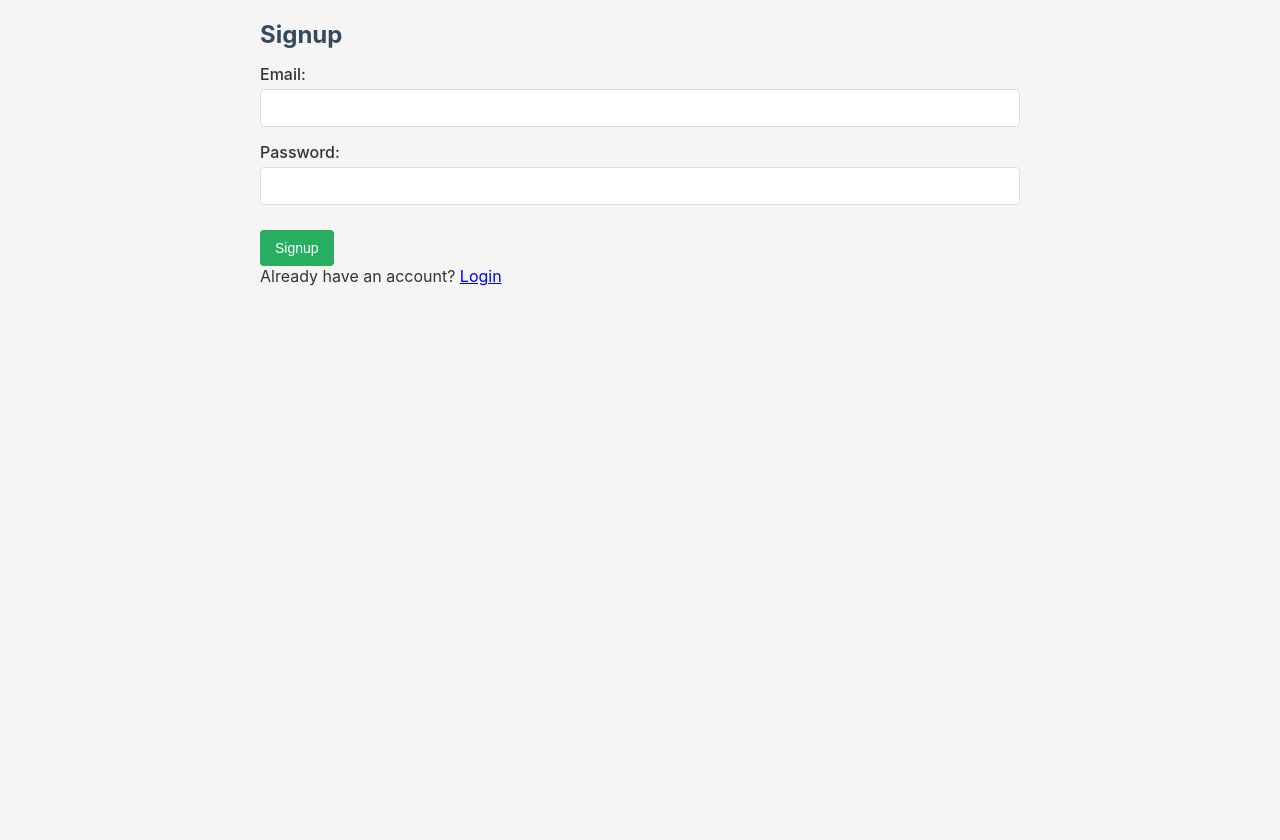
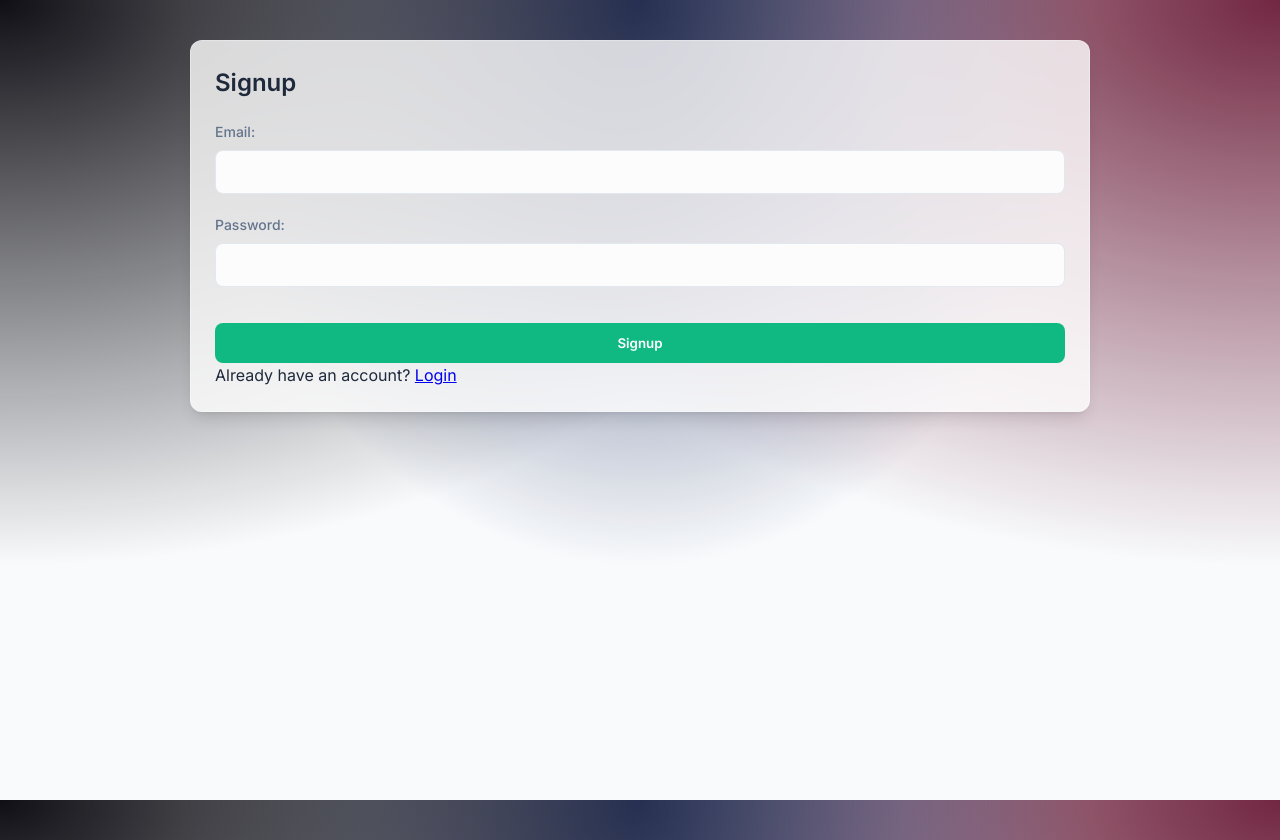
Before and after one commit to amathziah/devops, a React (Vite) app in the folder client/: page /signup in a window 1280 px wide. Before the commit the page ends 800 px from the top, so only its background shows below. Built offline with nearby package versions, Linux system fonts and the light colour scheme.

Commit message:
ui: implement premium design system with modern tokens and glassmorphism

```diff
--- a/client/src/index.css
+++ b/client/src/index.css
@@ -1,3 +1,23 @@
+@import url('https://fonts.googleapis.com/css2?family=Inter:wght@300;400;500;600;700&display=swap');
+
+:root {
+    --primary: #6366f1;
+    --primary-hover: #4f46e5;
+    --secondary: #64748b;
+    --success: #10b981;
+    --danger: #ef4444;
+    --warning: #f59e0b;
+    --background: #f8fafc;
+    --card-bg: #ffffff;
+    --text-main: #1e293b;
+    --text-muted: #64748b;
+    --border: #e2e8f0;
+    --shadow-sm: 0 1px 2px 0 rgb(0 0 0 / 0.05);
+    --shadow: 0 4px 6px -1px rgb(0 0 0 / 0.1), 0 2px 4px -2px rgb(0 0 0 / 0.1);
+    --shadow-lg: 0 10px 15px -3px rgb(0 0 0 / 0.1), 0 4px 6px -4px rgb(0 0 0 / 0.1);
+    --radius: 12px;
+}
+
 * {
     margin: 0;
     padding: 0;
@@ -5,153 +25,211 @@
 }
 
 body {
-    font-family: -apple-system, BlinkMacSystemFont, 'Segoe UI', 'Roboto', 'Oxygen',
-        'Ubuntu', 'Cantarell', 'Fira Sans', 'Droid Sans', 'Helvetica Neue',
-        sans-serif;
-    -webkit-font-smoothing: antialiased;
-    -moz-osx-font-smoothing: grayscale;
-    background-color: #f5f5f5;
-    color: #333;
+    font-family: 'Inter', -apple-system, sans-serif;
+    background: var(--background);
+    background-image: radial-gradient(at 0% 0%, hsla(253,16%,7%,1) 0, transparent 50%),
+                      radial-gradient(at 50% 0%, hsla(225,39%,30%,1) 0, transparent 50%),
+                      radial-gradient(at 100% 0%, hsla(339,49%,30%,1) 0, transparent 50%);
+    background-attachment: fixed;
+    color: var(--text-main);
+    min-height: 100vh;
+    line-height: 1.5;
 }
 
 .container {
-    max-width: 800px;
-    margin: 0 auto;
-    padding: 20px;
+    max-width: 900px;
+    margin: 40px auto;
+    padding: 24px;
+    background: rgba(255, 255, 255, 0.8);
+    backdrop-filter: blur(12px);
+    border-radius: var(--radius);
+    box-shadow: var(--shadow-lg);
+    border: 1px solid rgba(255, 255, 255, 0.3);
 }
 
 h1 {
+    font-weight: 700;
+    font-size: 2.25rem;
+    background: linear-gradient(135deg, var(--primary), #a855f7);
+    -webkit-background-clip: text;
+    -webkit-text-fill-color: transparent;
+    margin-bottom: 2rem;
     text-align: center;
-    margin-bottom: 30px;
-    color: #2c3e50;
 }
 
 h2 {
-    margin-bottom: 15px;
-    color: #34495e;
+    font-weight: 600;
+    font-size: 1.5rem;
+    margin-bottom: 1.25rem;
+    color: var(--text-main);
 }
 
 .card {
-    background: white;
-    border-radius: 8px;
-    padding: 20px;
-    margin-bottom: 20px;
-    box-shadow: 0 2px 4px rgba(0,0,0,0.1);
+    background: var(--card-bg);
+    border-radius: var(--radius);
+    padding: 24px;
+    margin-bottom: 24px;
+    box-shadow: var(--shadow);
+    border: 1px solid var(--border);
+    transition: transform 0.2s ease, box-shadow 0.2s ease;
+}
+
+.card:hover {
+    transform: translateY(-2px);
+    box-shadow: var(--shadow-lg);
 }
 
 form div {
-    margin-bottom: 15px;
+    margin-bottom: 1.25rem;
 }
 
 label {
     display: block;
-    margin-bottom: 5px;
+    margin-bottom: 0.5rem;
     font-weight: 500;
+    font-size: 0.875rem;
+    color: var(--text-muted);
 }
 
 input {
     width: 100%;
-    padding: 10px;
-    border: 1px solid #ddd;
-    border-radius: 4px;
-    font-size: 14px;
+    padding: 0.75rem 1rem;
+    border: 1px solid var(--border);
+    border-radius: 8px;
+    font-size: 1rem;
+    transition: border-color 0.2s, box-shadow 0.2s;
+    background: #fcfcfc;
 }
 
 input:focus {
     outline: none;
-    border-color: #3498db;
-    box-shadow: 0 0 0 2px rgba(52, 152, 219, 0.2);
+    border-color: var(--primary);
+    box-shadow: 0 0 0 3px rgba(99, 102, 241, 0.2);
 }
 
 button {
-    background-color: #3498db;
+    font-family: inherit;
+    font-weight: 600;
+    background: var(--primary);
     color: white;
     border: none;
-    padding: 10px 15px;
-    border-radius: 4px;
+    padding: 0.75rem 1.5rem;
+    border-radius: 8px;
     cursor: pointer;
-    font-size: 14px;
-    margin-right: 10px;
-    margin-top: 10px;
+    transition: all 0.2s ease;
+    display: inline-flex;
+    align-items: center;
+    justify-content: center;
+    gap: 8px;
 }
 
 button:hover {
-    background-color: #2980b9;
+    background: var(--primary-hover);
+    transform: scale(1.02);
+}
+
+button:active {
+    transform: scale(0.98);
 }
 
 button[type="submit"] {
-    background-color: #27ae60;
+    background: var(--success);
+    width: 100%;
+    margin-top: 1rem;
 }
 
 button[type="submit"]:hover {
-    background-color: #229954;
+    background: #059669;
 }
 
 .items-list {
     list-style: none;
+    display: flex;
+    flex-direction: column;
+    gap: 16px;
 }
 
 .item {
-    padding: 15px;
-    border: 1px solid #eee;
-    border-radius: 4px;
-    margin-bottom: 10px;
-    background-color: #fafafa;
+    background: white;
+    padding: 20px;
+    border-radius: var(--radius);
+    border: 1px solid var(--border);
+    transition: all 0.2s ease;
+}
+
+.item:hover {
+    border-color: var(--primary);
+    background: #f8fafc;
 }
 
 .item-content {
     display: flex;
     justify-content: space-between;
-    align-items: flex-start;
+    align-items: center;
 }
 
-.item-content strong {
-    display: block;
-    margin-bottom: 5px;
-    color: #2c3e50;
+.item-info h3 {
+    font-size: 1.125rem;
+    font-weight: 600;
+    color: var(--text-main);
+    margin-bottom: 4px;
 }
 
-.item-content p {
-    margin-bottom: 5px;
-    color: #7f8c8d;
+.item-info p {
+    color: var(--text-muted);
+    font-size: 0.9375rem;
 }
 
-.item-content small {
-    color: #95a5a6;
-    font-size: 12px;
+.item-meta {
+    font-size: 0.75rem;
+    color: #94a3b8;
+    margin-top: 8px;
+    display: block;
 }
 
 .actions {
     display: flex;
-    gap: 5px;
+    gap: 12px;
 }
 
 .actions button {
-    margin: 0;
-    padding: 5px 10px;
-    font-size: 12px;
+    padding: 6px 12px;
+    font-size: 0.8125rem;
+    background: var(--secondary);
 }
 
-.actions button:last-child {
-    background-color: #e74c3c;
+.actions .btn-delete {
+    background: var(--danger);
 }
 
-.actions button:last-child:hover {
-    background-color: #c0392b;
+.actions .btn-delete:hover {
+    background: #dc2626;
 }
 
-.edit-form {
+.nav {
     display: flex;
-    flex-direction: column;
-    gap: 10px;
+    justify-content: space-between;
+    align-items: center;
+    margin-bottom: 2rem;
+    padding-bottom: 1rem;
+    border-bottom: 1px solid var(--border);
 }
 
-.edit-form input {
-    width: 100%;
+.logout-btn {
+    background: transparent;
+    border: 1px solid var(--danger);
+    color: var(--danger);
 }
 
-.edit-form button {
-    align-self: flex-start;
-    margin: 0;
-    padding: 8px 12px;
+.logout-btn:hover {
+    background: var(--danger);
+    color: white;
 }
+
+@media (max-width: 640px) {
+    .container {
+        margin: 0;
+        border-radius: 0;
+        min-height: 100vh;
+    }
+}
```
